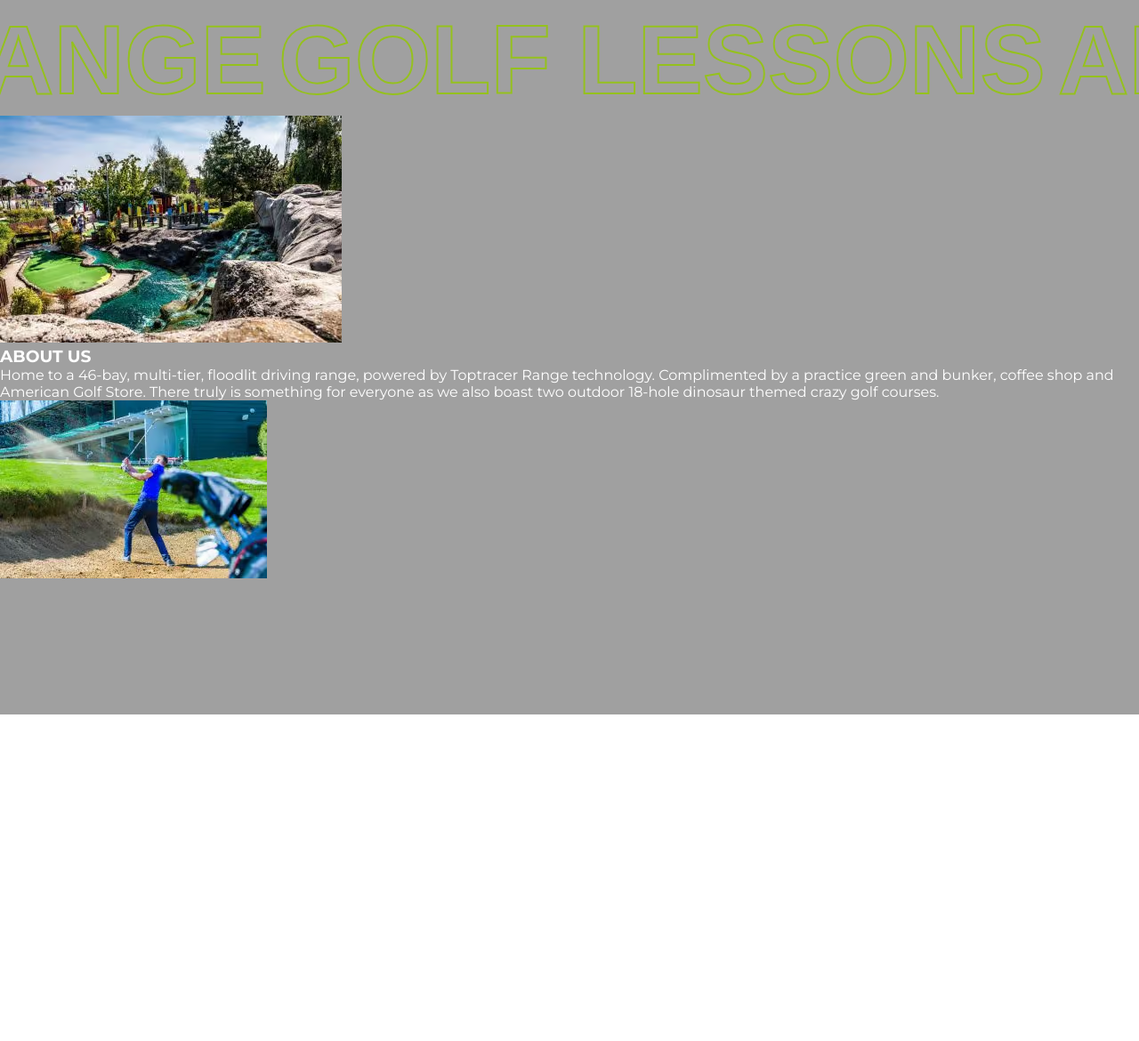
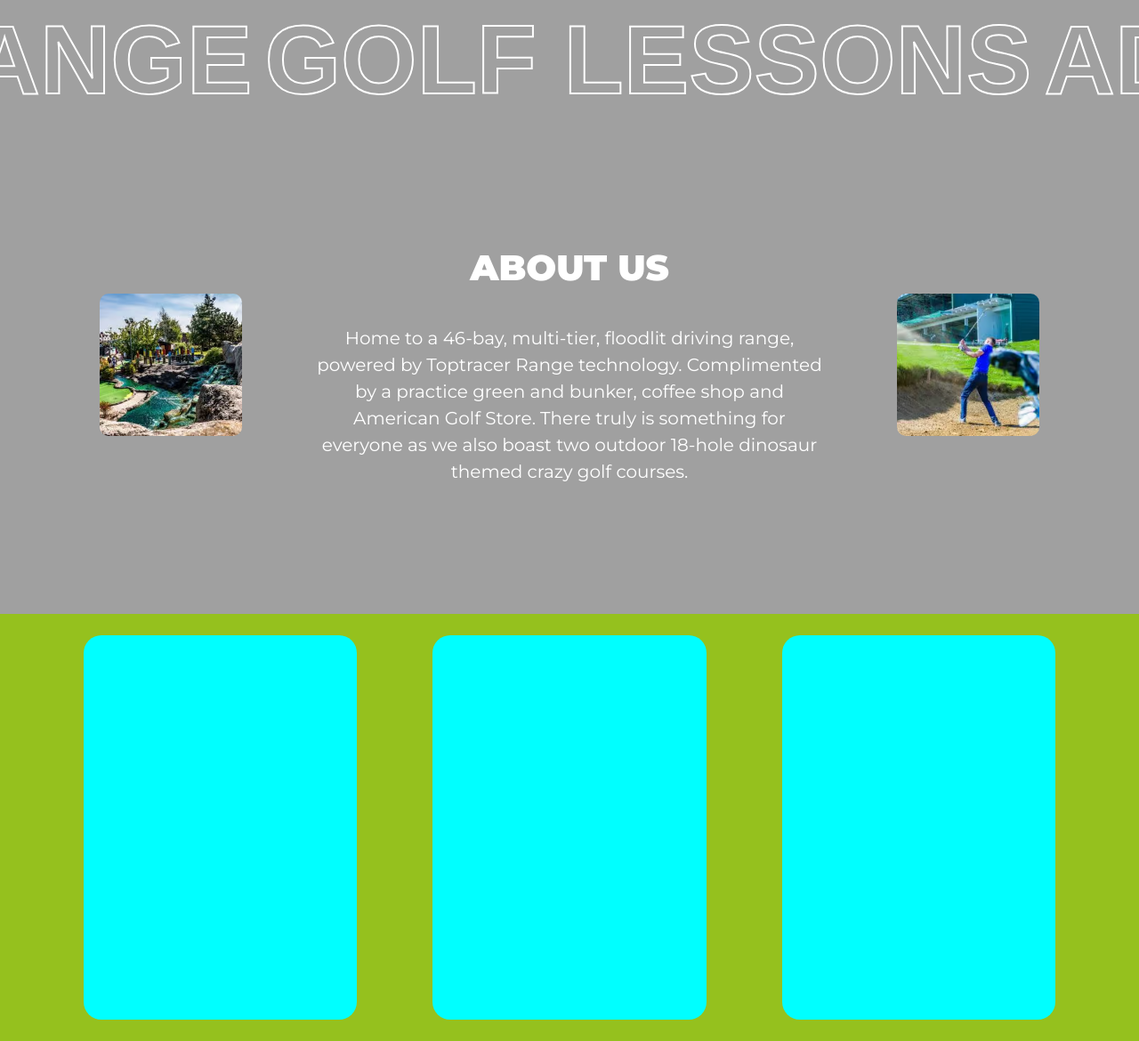
Before and after one commit to ansh5953/first, a plain HTML site: page index.html in a window 1280 px wide. Shown: the part 797-1967 px from the top of the page at 89% size. Before the commit the page ends 1600 px from the top, so only its background shows below. Drawn offline with nearby package versions, Linux system fonts and the light colour scheme; grey boxes are pictures that could not be loaded; a web font is replaced by a local one.

Commit message:
Add feature X

```diff
--- a/index.html
+++ b/index.html
@@ -62,6 +62,11 @@
         </div>
         <img src="home-about-2-300x200.avif" alt="">
       </div>
+      <div id="cards-container">
+        <div class="cards" id="card1"></div>
+        <div class="cards"id="card2"></div>
+        <div class="cards"id="card3"></div>
+      </div>
     </div>
   </div>
   <script src="https://cdnjs.cloudflare.com/ajax/libs/gsap/3.12.5/gsap.min.js"
--- a/style.css
+++ b/style.css
@@ -122,9 +122,10 @@ z-index:10;
     white-space: nowrap;
     animation-name: scroll;
     animation-duration: 30s;
-    transition:all linear 0.5 ;
+    transition:all linear 0.5 ease;
     animation-timing-function: linear;
     animation-iteration-count: infinite;
+
 }
 
 #scroller h4{
@@ -134,11 +135,12 @@ z-index:10;
     margin-right: 10px;
     text-transform: uppercase;
     color: transparent;
-    -webkit-text-stroke: 2px #95C11E;
+    -webkit-text-stroke: 2px #ffffff;
     font-family: Arial, Helvetica, sans-serif;
 }
 #scroller h4:hover{
-    color:#95C11E
+    color:#95C11E;
+    -webkit-text-stroke: 2px #95C11E;
 }
 @keyframes scroll {
     from{
@@ -148,3 +150,51 @@ z-index:10;
         transform: translateX(-100%);
     }
 }
+#about-us{
+    height:70vh;
+    width:100%;
+    /* background-color: red; */
+    display: flex;
+    align-items: center;
+    justify-content:space-around;
+    padding:0 70px;
+    position: relative;
+}
+#about-us img{
+    height:160px;
+    width:160px;
+    border-radius: 10px;
+    object-fit: cover;
+}
+#about-us-in{
+    width:50%;;
+    text-align: center;
+}
+#about-us-in h3{
+    font-size:40px;
+font-weight: 900;
+margin-bottom: 40px;
+margin-top: 0;
+
+}
+#about-us-in p{
+    font-size: 20px;
+    line-height: 30px;
+
+}
+#cards-container{
+    background-color: #95C11E;
+    height: 60vh;
+    width: 100%;
+    display: flex;
+    justify-content: center;
+    align-items:center;
+    gap:85px;
+}
+.cards{
+    height:90%;
+width:24%;
+background-color: aqua;
+border-radius: 20px;
+
+}
```
